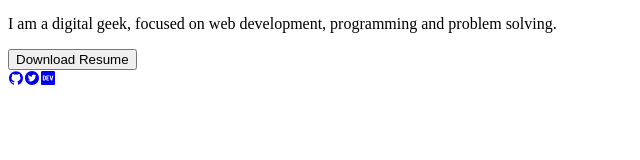
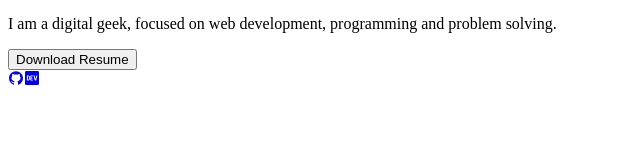
Before and after one commit to ikramkharbouch/portfoliomine, a Next.js app: page / in a window 1280 px wide. Shown: the part 471-631 px from the top of the page, without its empty margins (0-640 px from the left). Built offline with nearby package versions, Linux system fonts and the light colour scheme.

Commit message:
update-portfolio: remove twitter + update resume

```diff
--- a/components/Brief/index.js
+++ b/components/Brief/index.js
@@ -22,18 +22,18 @@ const Brief = () => {
           <p className="text-sm lg:text-base mt-4 lg:mt-7 font-light dark:text-gray-300">I am a digital geek, focused on web development, programming and problem solving.</p>
         </div>
         <div className="flex mx-auto flex-col lg:flex-row text-center w-4/6 mt-5 lg:mt-10 gap-5 items-center">
-          <a href="./ikram-webdev-curriculum-vitae.pdf" target="_blank" download className="w-full"><Button text="Download Resume" /></a>
-          <div className="flex justify-around w-1/2">
+          <a href="./Ikram-Kharbouch.pdf" target="_blank" download className="w-full"><Button text="Download Resume" /></a>
+          <div className="flex gap-2 w-1/2">
             <Link href={githubUrl} legacyBehavior>
               <a className='text-gray-700 dark:text-white'>
                 <AiFillGithub />
               </a>
             </Link>
-            <Link href={TwitterUrl} legacyBehavior>
+            {/* <Link href={TwitterUrl} legacyBehavior>
               <a className='text-gray-700 dark:text-white'>
                 <AiFillTwitterCircle />
               </a>
-            </Link>
+            </Link> */}
             <Link href={DevUrl} legacyBehavior>
               <a className='text-gray-700 dark:text-white'>
                 <FaDev />
--- a/package.json
+++ b/package.json
@@ -12,7 +12,6 @@
     "next": "latest",
     "next-themes": "^0.2.1",
     "react": "^18",
-    "react-dom": "^18",
     "react-icons": "^4.2.0",
     "react-player": "^2.9.0",
     "react-youtube": "^7.13.1"
@@ -22,6 +21,7 @@
     "@types/react": "^18.0.1",
     "autoprefixer": "^10.3.6",
     "postcss": "^8.3.8",
+    "react-dom": "^18.2.0",
     "tailwindcss": "^2.2.16"
   }
 }
```
Also changed, not shown: 2 other files (tests, documents, lock files or other folders).
